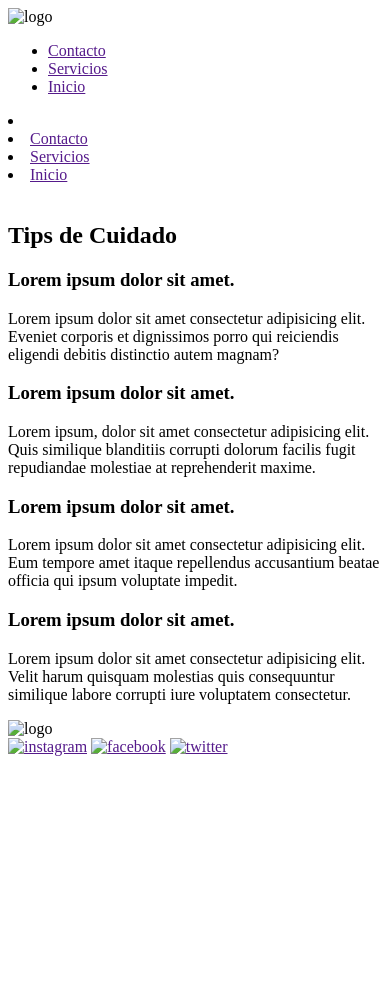
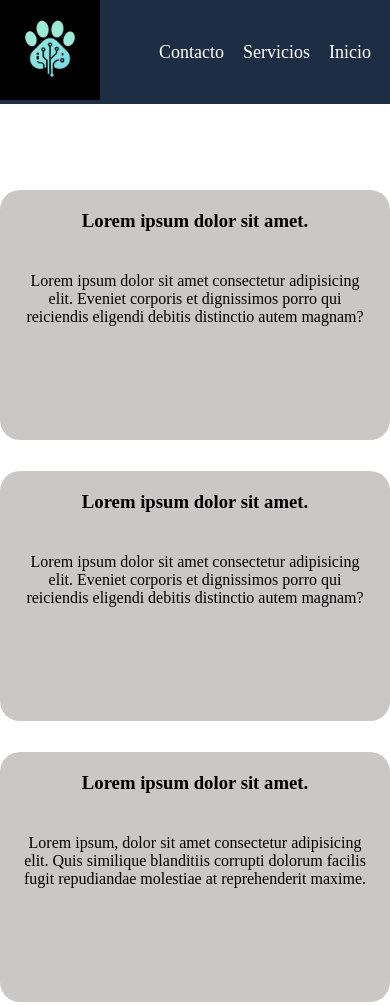
Before and after one commit to Rodrigo268/Desarrollo-Emprendedor, a plain HTML site: page pages/tips-cuidados.html in a window 390 px wide. Shown: the top 1005 px of the page. Before the commit the page ends 844 px from the top, so only its background shows below. Drawn offline with Linux system fonts and the light colour scheme.

Commit message:
Modificaciones agregadas.

```diff
--- a/pages/tips-cuidados.html
+++ b/pages/tips-cuidados.html
@@ -1,49 +1,56 @@
 <!DOCTYPE html>
-<html lang="en">
+<html lang="es">
 <head>
     <meta charset="UTF-8">
     <meta name="viewport" content="width=device-width, initial-scale=1.0">
+    <link rel="stylesheet" href="../styles/style-tips-cuidados.css">
     <title>Document</title>
 </head>
 <body>
     <header class="header">
     <nav class="nav">
       <div class="logo">
-                <img src="images/huella-de-perro-en-un-corazon.png" alt="logo">
+        <img src="../images/logo.jpeg" alt="logo" />
       </div>
       <div class="nav-desktop">
         <ul>
-                    <li><a href="">Contacto</a></li>
-                    <li><a href="">Servicios</a></li>
-                    <li><a href="">Inicio</a></li>
+          <li><a href="#redes">Contacto</a></li>
+          <li><a href="index.html#servicios">Servicios</a></li>
+          <li><a href="index.html">Inicio</a></li>
         </ul>
       </div>
       <div class="nav-mobil">
-                <li class="barra"><a href=""></a></li>
-                <li><a href="">Contacto</a></li>
-                <li><a href="">Servicios</a></li>
-                <li><a href="">Inicio</a></li>
+        <ul>
+          <li><a href="#redes">Contacto</a></li>
+          <li><a href="index.html#servicios">Servicios</a></li>
+          <li><a href="index.html">Inicio</a></li>
+        </ul>
       </div>
     </nav>
   </header>
-    <main>
+    <main class="main">
          <section class="tips-cuidados">
             <div class="contenedor-logo-cuidados">
-                <img src="images/huella-de-perro-en-un-corazon.png" alt="">
-                <h2>Tips de Cuidado</h2>
-            <div class="tip-uno">
                 <h3>Lorem ipsum dolor sit amet.</h3>
                 <p>Lorem ipsum dolor sit amet consectetur adipisicing elit. Eveniet corporis et dignissimos porro qui reiciendis eligendi debitis distinctio autem magnam?</p>
             </div>
-            <div class="tip-dos">
+            <div class="contenedor-logo-cuidados">
+                <h3>Lorem ipsum dolor sit amet.</h3>
+                <p>Lorem ipsum dolor sit amet consectetur adipisicing elit. Eveniet corporis et dignissimos porro qui reiciendis eligendi debitis distinctio autem magnam?</p>
+            </div>
+            <div class="contenedor-logo-cuidados">
                 <h3>Lorem ipsum dolor sit amet.</h3>
                 <p>Lorem ipsum, dolor sit amet consectetur adipisicing elit. Quis similique blanditiis corrupti dolorum facilis fugit repudiandae molestiae at reprehenderit maxime.</p>
             </div>
-            <div class="tip-tres">
+            <div class="contenedor-logo-cuidados">
                 <h3>Lorem ipsum dolor sit amet.</h3>
                 <p>Lorem ipsum dolor sit amet consectetur adipisicing elit. Eum tempore amet itaque repellendus accusantium beatae officia qui ipsum voluptate impedit.</p>
             </div>
-            <div class="tip-cuatro">
+            <div class="contenedor-logo-cuidados">
+                <h3>Lorem ipsum dolor sit amet.</h3>
+                <p>Lorem ipsum dolor sit amet consectetur adipisicing elit. Velit harum quisquam molestias quis consequuntur similique labore corrupti iure voluptatem consectetur.</p>
+            </div>
+            <div class="contenedor-logo-cuidados">
                 <h3>Lorem ipsum dolor sit amet.</h3>
                 <p>Lorem ipsum dolor sit amet consectetur adipisicing elit. Velit harum quisquam molestias quis consequuntur similique labore corrupti iure voluptatem consectetur.</p>
             </div>
@@ -51,12 +58,13 @@
     </main>
     <footer class="footer">
     <div class="logo">
-            <img src="images/huella-de-perro-en-un-corazon.png" alt="logo">
+      <img src="../images/logo.jpeg" alt="logo" />
     </div>
-        <div class="redes">
-            <a href=""><img src="images/instagram.png" alt="instagram" class="contacto-instagram"></a>
-            <a href=""><img src="images/facebook.png" alt="facebook" class="contacto-facebook"></a>
-            <a href="" class="twitter"><img src="images/twitter.png" alt="twitter" class="contacto-twitter"></a>
+    <div class="redes" id="redes">
+      <p class="email">contactofake@fakeemail.com</p>
+      <a href=""><img src="../images/instagram.png" alt="instagram" class="contacto-instagram" /></a>
+      <a href=""><img src="../images/facebook.png" alt="facebook" class="contacto-facebook" /></a>
+      <a href="" class="twitter"><img src="../images/twitter.png" alt="twitter" class="contacto-twitter" /></a>
     </div>
   </footer>
 </body>
--- /dev/null
+++ b/styles/style-tips-cuidados.css
@@ -0,0 +1,236 @@
+*{
+    margin: 0px;
+    padding: 0px;
+    box-sizing: border-box;
+    scroll-behavior: smooth;
+}
+
+body {
+  overflow-x: hidden;
+}
+
+
+/*Nav*/
+.nav-mobil{
+    display: none;
+}
+.logo > img{
+    width: 100px;
+    height: 100px;
+    object-fit: contain;
+}
+
+.header{
+    background-color: #1d2d44;
+}
+.nav{
+    display: flex;
+    justify-content: space-between;
+}
+.nav .nav-desktop ul{
+    display: flex;
+    list-style: none;
+}
+.nav .nav-desktop a{
+    display: inline-block;
+    color: #fff;
+    text-decoration: none;
+    margin-top: 40px;
+    margin-right: 20px;
+    padding-right: 10px;
+}
+
+.nav .nav-desktop a:hover{
+    color: #96e6b3;
+}
+
+/*Main*/
+.main{
+    min-height: 100vh;
+    display: flex;
+    flex-wrap: wrap;
+}
+.main .tips-cuidados{
+    display: flex;
+    justify-content: space-around;
+    flex-wrap: wrap;
+    width: 100%;
+    margin-top: 80px;
+}
+.tips-cuidados .contenedor-logo-cuidados{
+    width: 40%;
+    height: 250px;
+    background-color: #c9c8c7;
+    border-radius: 20px;
+    text-align: center;
+    padding: 20px;
+    margin-bottom: 80px;
+}
+.contenedor-logo-cuidados p{
+    margin-top: 40px;
+}
+
+
+
+
+/*Footer y Redes*/
+.footer{
+    display: flex;
+    justify-content: space-between;
+    background-color: #1d2d44;
+}
+.redes{
+    display: flex;
+}
+.redes a{
+    display: inline-block;
+    padding-top: 4px;
+    color: #fff;
+    margin-top: 20px;
+    margin-right: 20px;
+    padding-left: 10px;
+}
+.contacto-instagram{
+    width: 30px;
+    height: 30px;
+}
+.contacto-facebook{
+    width: 30px;
+    height: 30px;
+}
+.contacto-twitter{
+
+    width: 28px;
+    height: 28px;
+    padding-right: 15px;
+    padding-bottom: 5px;
+}
+.redes .twitter{
+    margin-top: 25px;
+}
+.twitter{
+    background-color: #fff;
+    border-radius: 5px;
+    width: 30px;
+    height: 30px;
+    padding-top: 10px;
+}
+.redes .email{
+    color: #c9c8c7;
+    margin-top: 30px;
+    margin-right: 100px;
+}
+
+
+@media screen and (min-width: 300px) and (max-width: 700px) {
+
+html, body {
+  margin: 0;
+  padding: 0;
+  overflow-x: hidden; /* prevenir scroll horizontal */
+  width: 100%;
+}
+
+
+  /* Header y navegación */
+  .header {
+    width: 100%;
+    display: flex;
+    background-color: #1d2d44;
+    margin: 0px;
+    padding: 0px;
+  }
+  .header .nav {
+    display: flex;
+    width: 100%;
+    align-items: center;
+    margin: 0px;
+    padding: 0px;
+  }
+  .nav-desktop {
+    display: none;
+  }
+  .nav .nav-mobil{
+    display: flex;
+    width: 100%;
+    margin: 0px;
+    padding: 0px;
+  }
+  .nav .nav-mobil ul{
+    display: flex;
+    justify-content: space-evenly;
+    width: 100%;
+    margin-left: 50px;
+  }
+
+  .nav-mobil li {
+    list-style: none;
+  }
+  .nav-mobil a {
+    font-size: 18px;
+    color: #fff;
+    padding: 0px;
+    margin-right: 10px;
+    text-decoration: none;
+  }
+
+  /*Main*/
+
+
+.main{
+ padding-bottom: 50px;
+}
+
+.main .tips-cuidados{
+    display: flex;
+    height: 100vh;
+    flex-wrap: wrap;
+    width: 100%;
+    margin-top: 80px;
+    flex-direction: column;
+    align-items: center;
+}
+.tips-cuidados .contenedor-logo-cuidados{
+    width: 100%;
+    height: 250px;
+    background-color: #c9c8c7;
+    border-radius: 20px;
+    text-align: center;
+    padding: 20px;
+    margin-bottom: 20px;
+}
+.contenedor-logo-cuidados p{
+    margin-top: 40px;
+}
+
+
+
+  /* Footer */
+  .footer {
+    display: flex;
+    flex-direction: column;
+    align-items: center;
+    background-color: #1d2d44;
+    padding: 20px;
+  }
+
+  .redes {
+    display: flex;
+    flex-direction: column-reverse;
+    align-items: center;
+    gap: 10px;
+  }
+
+  .redes a img {
+    width: 30px;
+    height: 30px;
+    margin: 0;
+  }
+
+  .redes .email {
+    color: #c9c8c7;
+    font-size: 14px;
+    text-align: center;
+    margin: 10px 0;
+  }
+}
```
Also changed, not shown: pages/calendario.html (+3 -3 lines), pages/index.html (+5 -5 lines), js/logica-navBar.js (deleted). Lines whose indentation alone changed are shown as unchanged.
